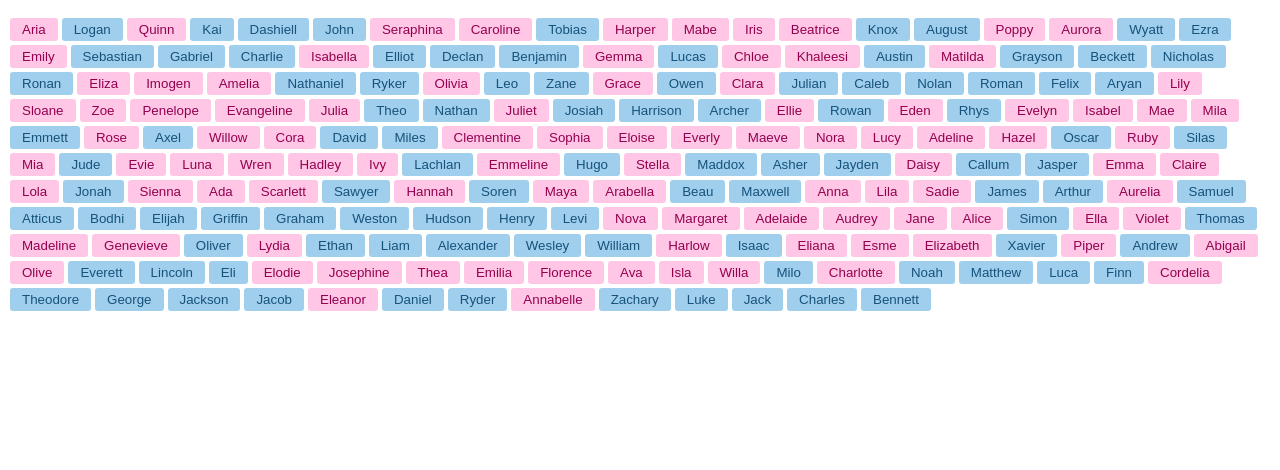
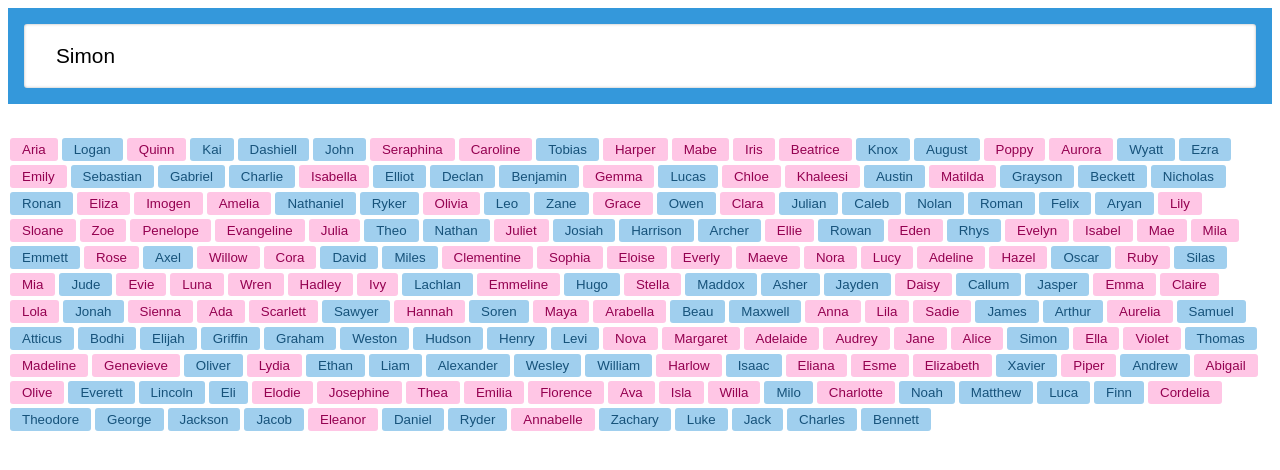
Before and after one commit to locemarn/name-picker, a React (Create React App) app: page / in a window 1280 px wide. Shown: the top 470 px of the page. Built offline with nearby package versions, Linux system fonts and the light colour scheme.

Commit message:
search component

```diff
--- a/src/App.js
+++ b/src/App.js
@@ -1,10 +1,15 @@
 import React from 'react';
 
 import { NamePicker } from './components/name-picker'
+import {Search} from "./components/search";
+
 
 function App({names}) {
   return (
-    <NamePicker names={names} />
+    <>
+      <Search />
+      <NamePicker names={names} />
+    </>
   )
 }
 
--- /dev/null
+++ b/src/components/search.js
@@ -0,0 +1,15 @@
+import React, {useState} from "react";
+
+export function Search() {
+  const [searchValue, setSearchValue] = useState("Simon")
+
+  function handleChange(event) {
+    setSearchValue(event.target.value)
+  }
+
+  return (
+    <header>
+      <input type="text" placeholder="Type a name..." value={searchValue} onChange={handleChange}/>
+    </header>
+  )
+}
```
